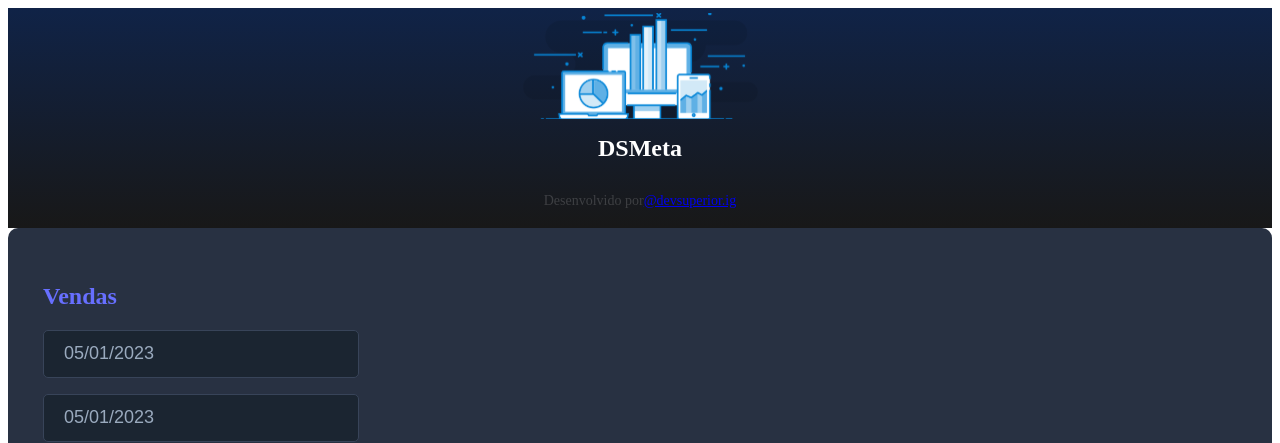
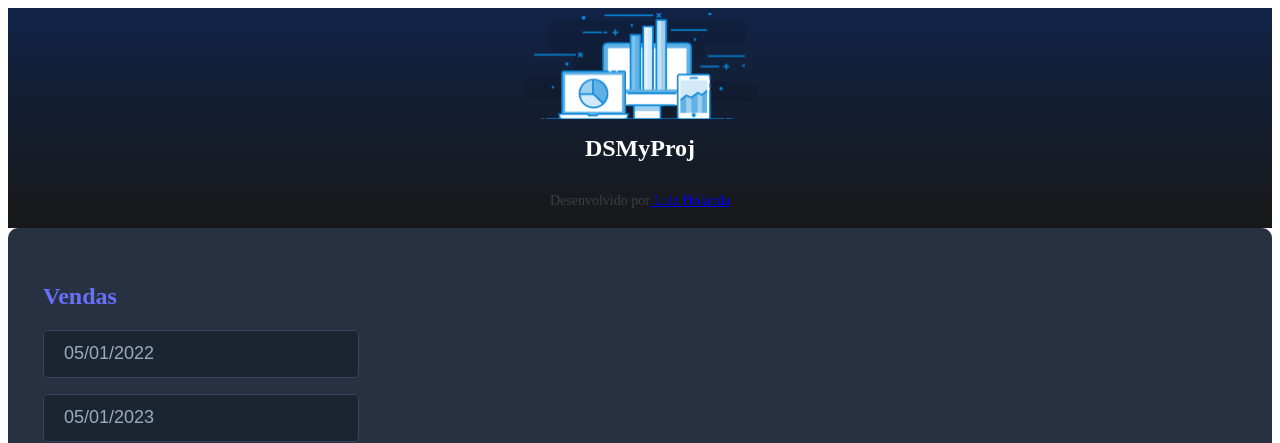
Before and after one commit to lholanda/dsmyproj, a React (Vite) app in the folder frontend/: page / in a window 1280 px wide. Shown: the top 443 px of the page. Built offline with nearby package versions, Linux system fonts and the light colour scheme.

Commit message:
useState

```diff
--- a/frontend/src/components/Header/index.tsx
+++ b/frontend/src/components/Header/index.tsx
@@ -6,10 +6,10 @@
     <header>
       <div className="dsmeta-logo-container">
         <img src={logo} alt="DSMeta" />
-        <h1>DSMeta</h1>
+        <h1>DSMyProj</h1>
         <p>
           Desenvolvido por
-          <a href="https://www.instagram.com/devsuperior.ig">@devsuperior.ig</a>
+          <a href="https://www.lhdev.com/"> Luiz Holanda</a>
         </p>
       </div>
     </header>
--- a/frontend/src/components/SalesCard/index.tsx
+++ b/frontend/src/components/SalesCard/index.tsx
@@ -1,3 +1,4 @@
+import { useState } from "react";
 import DatePicker from "react-datepicker";
 import "react-datepicker/dist/react-datepicker.css";
 
@@ -5,22 +6,31 @@
 import "./styles.css";
 
 function SalesCard() {
+
+  const min = new Date(new Date().setDate(new Date().getDate() - 365));
+  const max = new Date();
+
+  // declarar um dado e uma funcao que altera este dado minState and setMinDate
+  const [minDate, setMinDate] = useState(min);
+  const [maxDate, setMaxDate] = useState(max);
+
   return (
     <div className="dsmeta-card">
       <h2 className="dsmeta-sales-title">Vendas</h2>
       <div>
         <div className="dsmeta-form-control-container">
           <DatePicker
-            selected={new Date()}
-            onChange={(date: Date) => {}}
+            selected={minDate}
+            // para alterar o estado das datas dentro do Datepicker
+            onChange={(date: Date) => setMinDate(date)}
             className="dsmeta-form-control"
             dateFormat="dd/MM/yyyy"
           />
         </div>
         <div className="dsmeta-form-control-container">
           <DatePicker
-            selected={new Date()}
-            onChange={(date: Date) => {}}
+            selected={maxDate}
+            onChange={(date: Date) => setMaxDate(date)}
             className="dsmeta-form-control"
             dateFormat="dd/MM/yyyy"
           />
```
